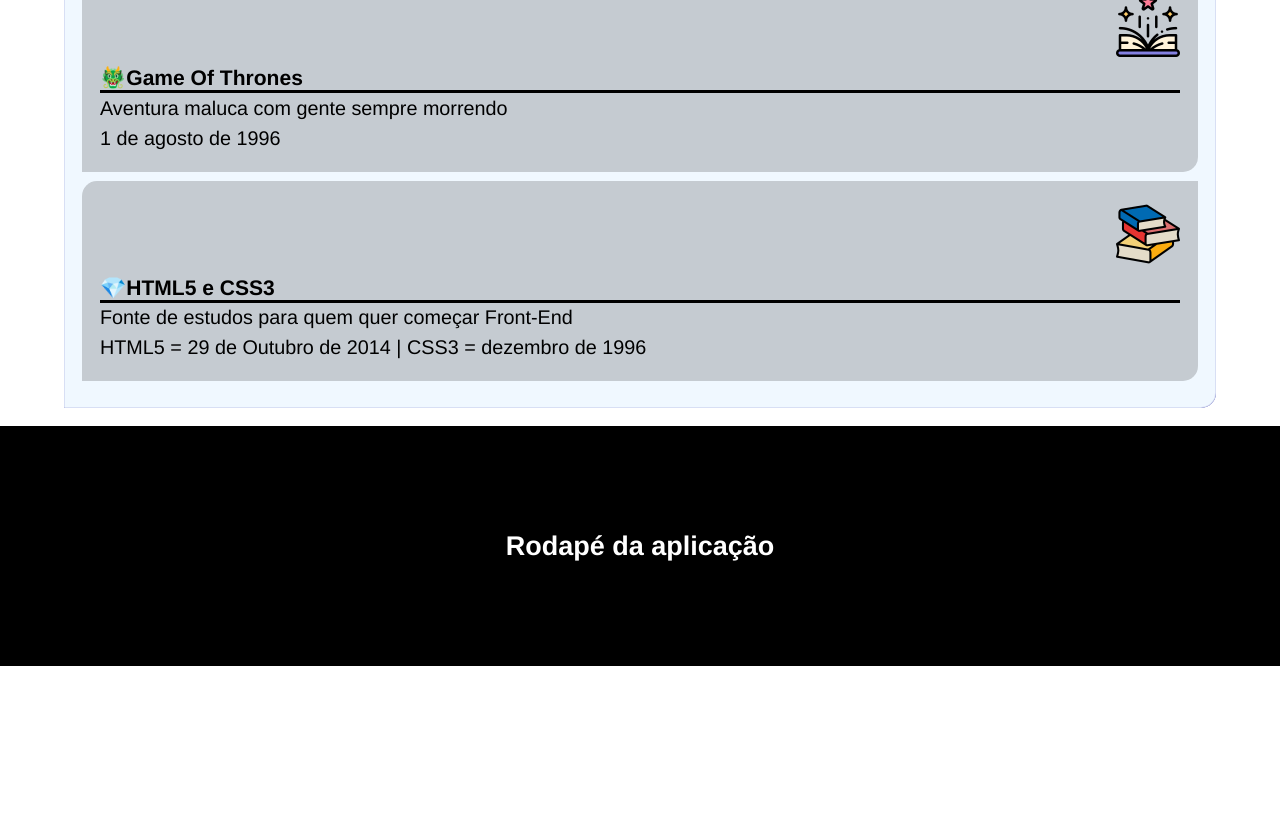
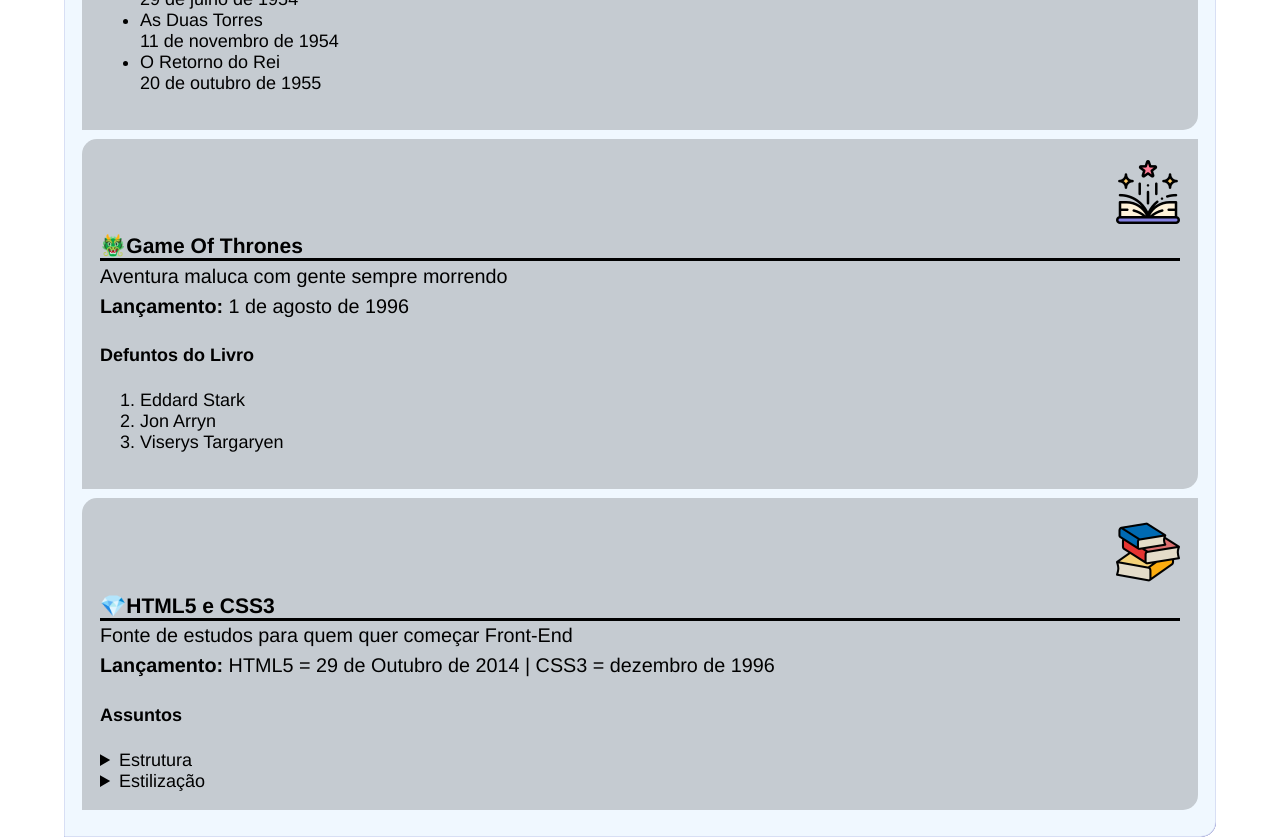
Before and after one commit to PhoenixFoxz/react-fundamentos, a React (Vite) app: page / in a window 1280 px wide. Shown: the part 600-1439 px from the top of the page. Before the commit the page ends 1266 px from the top, so only its background shows below. Built offline with nearby package versions, Linux system fonts and the light colour scheme.

Commit message:
Desestruturação do props

```diff
--- a/src/components/Artigo.jsx
+++ b/src/components/Artigo.jsx
@@ -1,20 +1,21 @@
 import { StyledArtigo } from "../styles/styles.js";
 
 // Definindo props para o componente (parâmetros)
-function Artigo(props) {
+function Artigo({ imagem, icone, titulo, descricao, data, children }) {
   return (
     <StyledArtigo>
       <p className="centralizar">
-        <img src={props.imagem} alt="" />
+        <img src={imagem} alt="" />
       </p>
       <h3>
-        <span>{props.icone}</span>
-        {props.titulo}
+        <span>{icone}</span>
+        {titulo}
       </h3>
-      <p>{props.descricao}</p>
+      <p>{descricao}</p>
       <p>
-        <time>{props.data}</time>
+        <b>Lançamento:</b> <time>{data}</time>
       </p>
+      {children}
     </StyledArtigo>
   );
 }
--- a/src/components/Conteudo.jsx
+++ b/src/components/Conteudo.jsx
@@ -36,21 +36,56 @@ function Conteudo() {
         titulo="Senhor dois Anéis"
         descricao="Livro criado por Tokien"
         data={lancamento[0]}
-      />
+      >
+        <h4></h4>
+        <ul>
+          <li>
+            A Sociedade do Anél <br />
+            29 de julho de 1954
+          </li>
+          <li>
+            As Duas Torres <br />
+            11 de novembro de 1954
+          </li>
+          <li>
+            O Retorno do Rei <br />
+            20 de outubro de 1955
+          </li>
+        </ul>
+      </Artigo>
       <Artigo
         imagem={imagem2}
         icone="🐲"
         titulo="Game Of Thrones"
         descricao="Aventura maluca com gente sempre morrendo"
         data={lancamento[1]}
-      />
+      >
+        <h4>Defuntos do Livro</h4>
+        <ol>
+          <li>Eddard Stark</li>
+          <li>Jon Arryn</li>
+          <li>Viserys Targaryen</li>
+        </ol>
+      </Artigo>
       <Artigo
         imagem={imagem3}
         icone="💎"
         titulo="HTML5 e CSS3"
         descricao="Fonte de estudos para quem quer começar Front-End"
         data={lancamento[2]}
-      />
+      >
+        <section>
+          <h4>Assuntos</h4>
+          <details>
+            <summary>Estrutura</summary>
+            <p>HTML5 para estruturar e etc...</p>
+          </details>
+          <details>
+            <summary>Estilização</summary>
+            <p>CSS3 para formatar e etc...</p>
+          </details>
+        </section>
+      </Artigo>
     </StyledConteudo>
   );
 }
```
